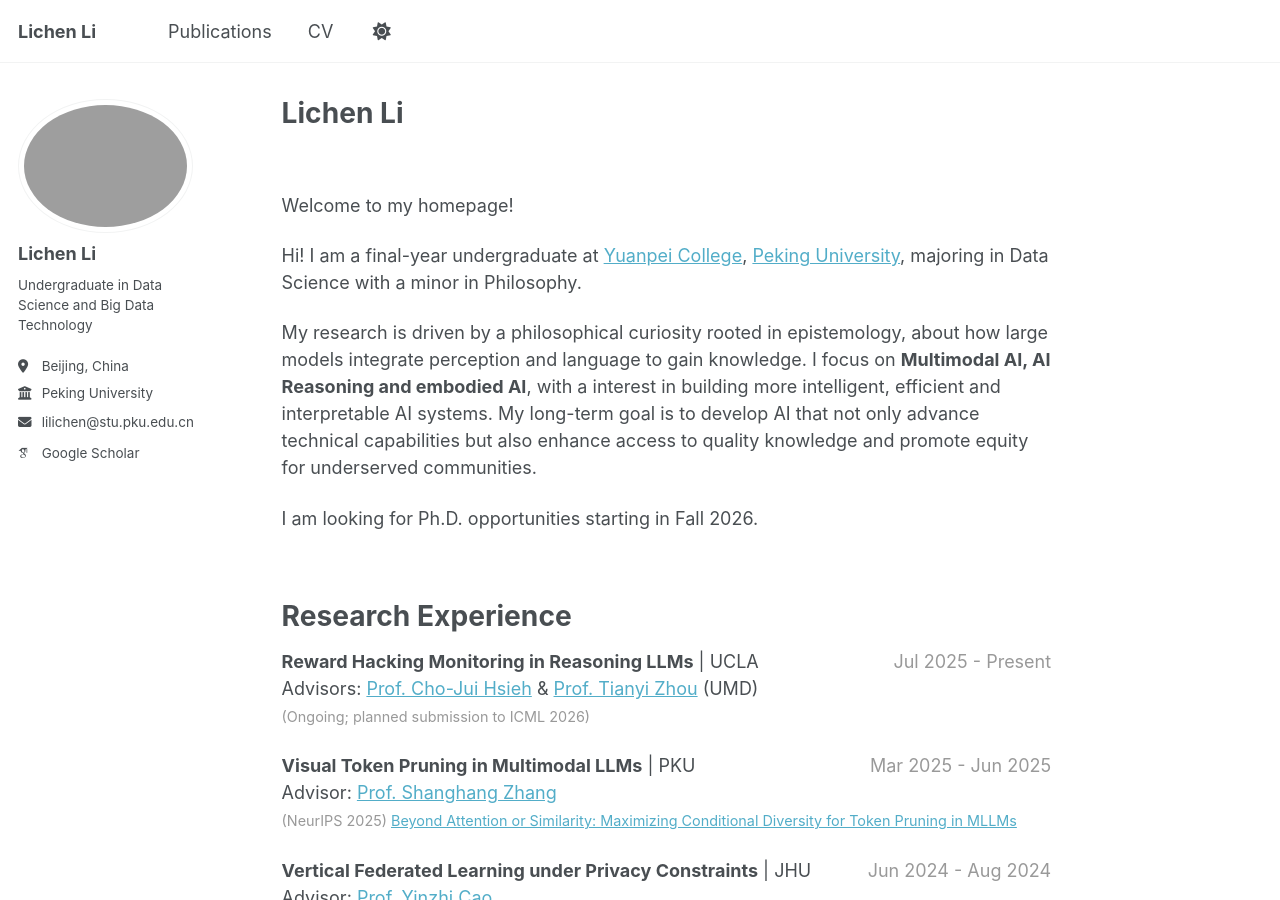
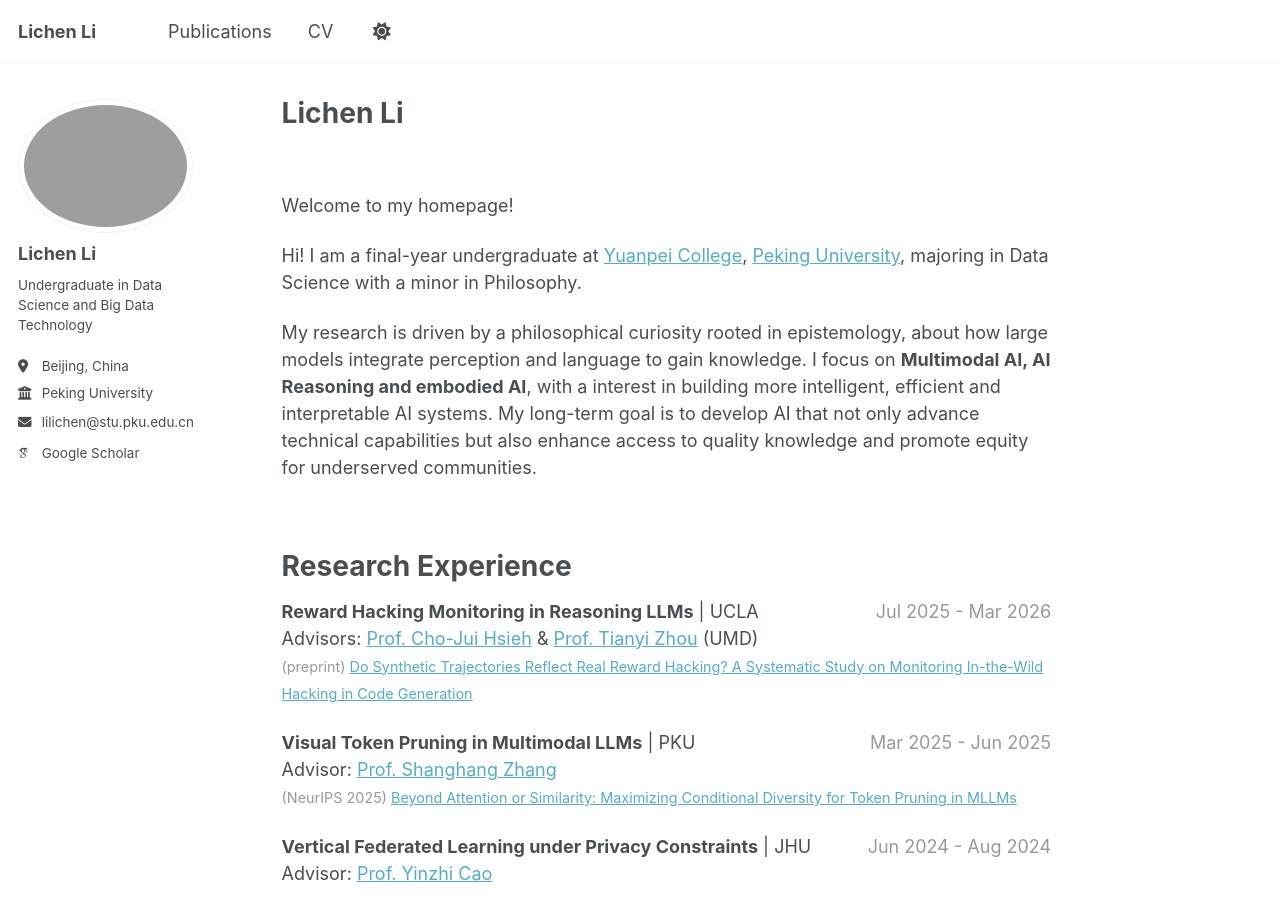
Before and after one commit to LichenLillc/LichenLillc.github.io, a Jekyll site: the page built from _pages/about.md, in a window 1280 px wide and 900 px high. Built offline with Jekyll 4.4.1, drawn with Linux system fonts in a browser that asks for light colours; some web fonts are replaced; a script that is not in the unit is left out.

Commit message:
Revise about page for research experience details
Updated research experience timeline and removed Ph.D. opportunity statement.

```diff
--- a/_pages/about.md
+++ b/_pages/about.md
@@ -14,16 +14,14 @@ Hi! I am a final-year undergraduate at [Yuanpei College](https://yuanpei.pku.edu
 
 My research is driven by a philosophical curiosity rooted in epistemology, about how large models integrate perception and language to gain knowledge. I focus on **Multimodal AI, AI Reasoning and embodied AI**, with a interest in building more intelligent, efficient and interpretable AI systems. My long-term goal is to develop AI that not only advance technical capabilities but also enhance access to quality knowledge and promote equity for underserved communities.
 
-I am looking for Ph.D. opportunities starting in Fall 2026.
-
 <div style="height: 45px;"></div>
 
 Research Experience
 ======
 
-**Reward Hacking Monitoring in Reasoning LLMs** | UCLA <span style="float: right; color: #999">Jul 2025 - Present</span> <br>
+**Reward Hacking Monitoring in Reasoning LLMs** | UCLA <span style="float: right; color: #999">Jul 2025 - Mar 2026</span> <br>
 Advisors: [Prof. Cho-Jui Hsieh](https://web.cs.ucla.edu/~chohsieh/) & [Prof. Tianyi Zhou](https://tianyizhou.github.io) (UMD) <br>
-<span style="color: #999; font-size: 0.8em;">(Ongoing; planned submission to ICML 2026)</span> <br>
+<span style="color: #999; font-size: 0.8em;">(preprint) [Do Synthetic Trajectories Reflect Real Reward Hacking? A Systematic Study on Monitoring In-the-Wild Hacking in Code Generation](https://arxiv.org/pdf/2604.23488)</span> <br>
 
 **Visual Token Pruning in Multimodal LLMs** | PKU <span style="float: right; color: #999;">Mar 2025 - Jun 2025</span> <br>
 Advisor: [Prof. Shanghang Zhang](https://pku-hmi-lab.github.io/HMI-Web/leader.html) <br>
```
